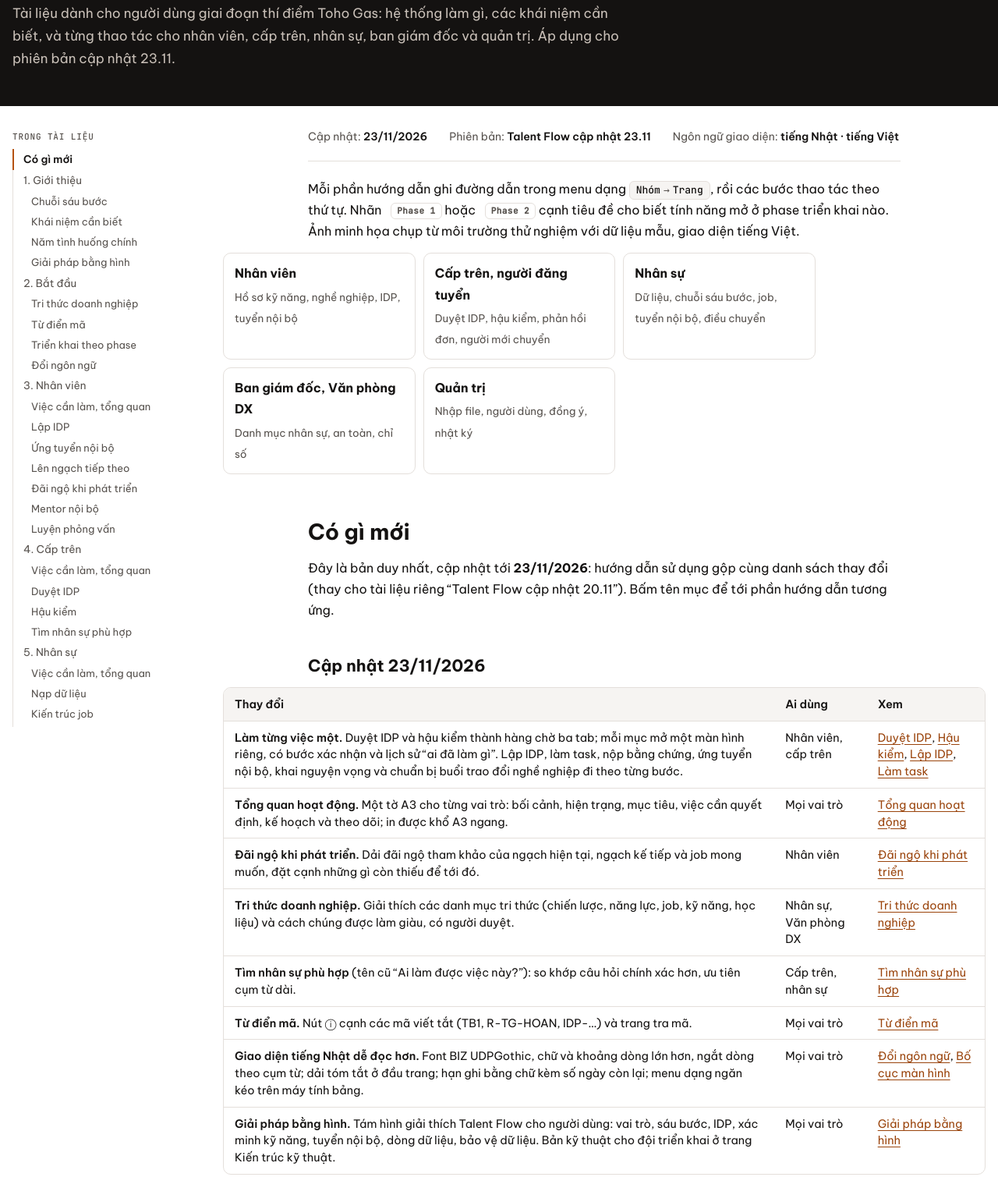
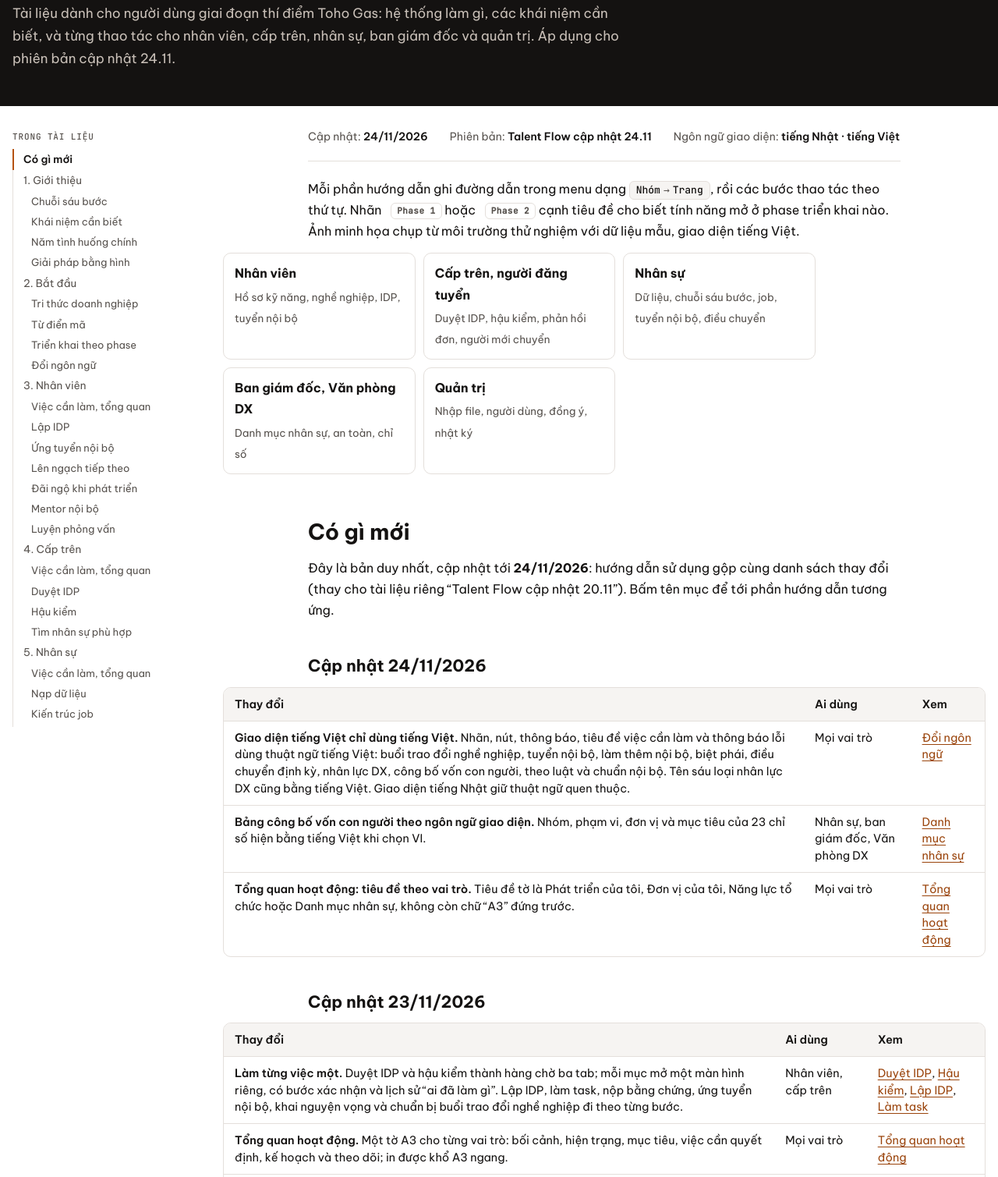
Before and after one commit to astragenxy-bit/workforce-graph-docs, a plain HTML site: page huong-dan/index.html in a window 1280 px wide. Shown: the part 206-1715 px from the top of the page at 78% size. Drawn offline with Linux system fonts and the light colour scheme.

Commit message:
docs: hướng dẫn cập nhật 24/11 — giao diện tiếng Việt thuần, bảng công bố vốn con người, tiêu đề tờ tổng quan
Co-Authored-By: Claude Opus 5.5 <noreply@anthropic.com>

```diff
--- a/huong-dan/index.html
+++ b/huong-dan/index.html
@@ -282,12 +282,12 @@ h3 .ph { position: relative; top: -2px; }
 <section class="hero" id="top"><div class="hero-in gutter">
   <div class="eyebrow">Hướng dẫn sử dụng</div>
   <h1>Giới thiệu và hướng dẫn sử dụng Talent Flow</h1>
-  <p>Tài liệu dành cho người dùng giai đoạn thí điểm Toho Gas: hệ thống làm gì, các khái niệm cần biết, và từng thao tác cho nhân viên, cấp trên, nhân sự, ban giám đốc và quản trị. Áp dụng cho phiên bản cập nhật 23.11.</p>
+  <p>Tài liệu dành cho người dùng giai đoạn thí điểm Toho Gas: hệ thống làm gì, các khái niệm cần biết, và từng thao tác cho nhân viên, cấp trên, nhân sự, ban giám đốc và quản trị. Áp dụng cho phiên bản cập nhật 24.11.</p>
 </div></section>
 
 <div class="wrap gutter">
 <article>
-  <div class="meta"><span>Cập nhật: <b>23/11/2026</b></span><span>Phiên bản: <b>Talent Flow cập nhật 23.11</b></span><span>Ngôn ngữ giao diện: <b>tiếng Nhật · tiếng Việt</b></span></div>
+  <div class="meta"><span>Cập nhật: <b>24/11/2026</b></span><span>Phiên bản: <b>Talent Flow cập nhật 24.11</b></span><span>Ngôn ngữ giao diện: <b>tiếng Nhật · tiếng Việt</b></span></div>
 
   <p>Mỗi phần hướng dẫn ghi đường dẫn trong menu dạng <span class="path">Nhóm <i>→</i> Trang</span>, rồi các bước thao tác theo thứ tự. Nhãn <span class="ph">Phase 1</span> hoặc <span class="ph">Phase 2</span> cạnh tiêu đề cho biết tính năng mở ở phase triển khai nào. Ảnh minh họa chụp từ môi trường thử nghiệm với dữ liệu mẫu, giao diện tiếng Việt.</p>
   <div class="roles" aria-label="Đi thẳng tới phần của bạn">
@@ -299,7 +299,17 @@ h3 .ph { position: relative; top: -2px; }
   </div>
 
   <h2 id="moi">Có gì mới</h2>
-  <p>Đây là bản duy nhất, cập nhật tới <b>23/11/2026</b>: hướng dẫn sử dụng gộp cùng danh sách thay đổi (thay cho tài liệu riêng “Talent Flow cập nhật 20.11”). Bấm tên mục để tới phần hướng dẫn tương ứng.</p>
+  <p>Đây là bản duy nhất, cập nhật tới <b>24/11/2026</b>: hướng dẫn sử dụng gộp cùng danh sách thay đổi (thay cho tài liệu riêng “Talent Flow cập nhật 20.11”). Bấm tên mục để tới phần hướng dẫn tương ứng.</p>
+
+  <h3 id="moi-24-11">Cập nhật 24/11/2026</h3>
+  <div class="tbl"><table>
+    <thead><tr><th>Thay đổi</th><th>Ai dùng</th><th>Xem</th></tr></thead>
+    <tbody>
+      <tr><td><strong>Giao diện tiếng Việt chỉ dùng tiếng Việt.</strong> Nhãn, nút, thông báo, tiêu đề việc cần làm và thông báo lỗi dùng thuật ngữ tiếng Việt: buổi trao đổi nghề nghiệp, tuyển nội bộ, làm thêm nội bộ, biệt phái, điều chuyển định kỳ, nhân lực DX, công bố vốn con người, theo luật và chuẩn nội bộ. Tên sáu loại nhân lực DX cũng bằng tiếng Việt. Giao diện tiếng Nhật giữ thuật ngữ quen thuộc.</td><td>Mọi vai trò</td><td><a href="#b3">Đổi ngôn ngữ</a></td></tr>
+      <tr><td><strong>Bảng công bố vốn con người theo ngôn ngữ giao diện.</strong> Nhóm, phạm vi, đơn vị và mục tiêu của 23 chỉ số hiện bằng tiếng Việt khi chọn VI.</td><td>Nhân sự, ban giám đốc, Văn phòng DX</td><td><a href="#ns7">Danh mục nhân sự</a></td></tr>
+      <tr><td><strong>Tổng quan hoạt động: tiêu đề theo vai trò.</strong> Tiêu đề tờ là Phát triển của tôi, Đơn vị của tôi, Năng lực tổ chức hoặc Danh mục nhân sự, không còn chữ “A3” đứng trước.</td><td>Mọi vai trò</td><td><a href="#b-a3">Tổng quan hoạt động</a></td></tr>
+    </tbody>
+  </table></div>
 
   <h3 id="moi-23-11">Cập nhật 23/11/2026</h3>
   <div class="tbl"><table>
@@ -553,7 +563,7 @@ h3 .ph { position: relative; top: -2px; }
   <h3 id="b-a3">Tổng quan hoạt động — một tờ A3 cho từng vai trò</h3>
   <p>Talent Flow dùng cách làm <strong>A3 của Toyota</strong>: mọi điều cần biết để quyết định nằm trên một tờ khổ A3 ngang (297×420 mm), đọc từ trái sang phải, trên xuống dưới. Cột trái là <em>hiểu</em> (bối cảnh, hiện trạng, mục tiêu, phân tích), cột phải là <em>làm và theo dõi</em> (đối sách, kế hoạch, theo dõi). Mỗi ô trả lời một câu hỏi, có nguồn số liệu, và tờ có người phụ trách và ngày.</p>
   <ul>
-    <li><strong>Trong ứng dụng:</strong> mục <span class="path">Tổng quan hoạt động</span> ở đầu menu (đường dẫn <span class="path">/a3</span>). Mỗi vai trò thấy tờ của mình: nhân viên — phát triển của tôi; cấp trên — đơn vị của tôi; nhân sự — năng lực tổ chức; ban giám đốc — danh mục nhân sự. Dải đen dưới tiêu đề là câu kết luận tính từ số liệu (ví dụ “Còn 2 kỹ năng nữa để lên ngạch kế tiếp; IDP đạt 33%”). Bấm <span class="path">Mở chi tiết</span> ở mỗi ô để làm việc ở màn hình riêng; bấm <span class="path">In khổ A3 ngang</span> để in hoặc lưu PDF.</li>
+    <li><strong>Trong ứng dụng:</strong> mục <span class="path">Tổng quan hoạt động</span> ở đầu menu (đường dẫn <span class="path">/a3</span>). Mỗi vai trò thấy tờ của mình, tên tờ là tiêu đề trang: nhân viên — <strong>Phát triển của tôi</strong>; cấp trên — <strong>Đơn vị của tôi</strong>; nhân sự — <strong>Năng lực tổ chức</strong>; ban giám đốc — <strong>Danh mục nhân sự</strong>. Dải đen dưới tiêu đề là câu kết luận tính từ số liệu (ví dụ “Còn 2 kỹ năng nữa để lên ngạch kế tiếp; IDP đạt 33%”). Bấm <span class="path">Mở chi tiết</span> ở mỗi ô để làm việc ở màn hình riêng; bấm <span class="path">In khổ A3 ngang</span> để in hoặc lưu PDF.</li>
     <li><strong>Khi giao diện tiếng Nhật</strong>, các ô mang tên quen thuộc của tờ A3 kiểu Nhật (bối cảnh, hiện trạng, mục tiêu, phân tích nguyên nhân, đối sách, kế hoạch thực hiện, theo dõi).</li>
     <li><strong>Số liệu</strong> lấy lúc mở trang, chỉ tính kỹ năng Đã xác minh; ở số tổng hợp, ô dưới 5 người được ẩn.</li>
   </ul>
@@ -658,8 +668,8 @@ h3 .ph { position: relative; top: -2px; }
   <h3 id="b3">Đổi ngôn ngữ</h3>
   <ol class="steps">
     <li>Bấm nút đổi ngôn ngữ ở góc trên bên phải: nút bên trái là tiếng Nhật, nút <span class="path">VI</span> là tiếng Việt. Lựa chọn được nhớ cho lần sau.</li>
-    <li>Nhãn, nút, thông báo và dữ liệu có bản song ngữ (tên job, mô tả job, đơn vị, kỹ năng, phát hiện) đổi ngay theo ngôn ngữ đã chọn.</li>
-    <li>Ở giao diện tiếng Việt, họ tên người Nhật hiện dạng chữ Latin (ví dụ Hattori Yuto). File xuất ra luôn giữ tên gốc.</li>
+    <li>Nhãn, nút, thông báo và dữ liệu có bản song ngữ (tên job, mô tả job, đơn vị, kỹ năng, phát hiện, chỉ số công bố vốn con người) đổi ngay theo ngôn ngữ đã chọn. Giao diện tiếng Việt dùng thuật ngữ tiếng Việt: buổi trao đổi nghề nghiệp, tuyển nội bộ, làm thêm nội bộ, biệt phái, điều chuyển định kỳ, nhân lực DX, công bố vốn con người, theo luật và chuẩn nội bộ.</li>
+    <li>Ở giao diện tiếng Việt, họ tên người Nhật hiện dạng chữ Latin (ví dụ Hattori Yuto). File xuất ra luôn giữ tên gốc. Thanh bên và ô Người phụ trách hiện tên đăng nhập (ví dụ manager.kenshin); họ tên của người dùng đó (ví dụ Yamamoto Yu) hiện ở hồ sơ và trong mạng lưới.</li>
   </ol>
   <div class="note"><p>Hệ thống không hiện câu nửa Việt nửa Nhật. Nội dung chưa có bản dịch (ví dụ ghi chú do người dùng tự nhập) được giữ nguyên như khi nhập.</p></div>
 
@@ -811,7 +821,7 @@ h3 .ph { position: relative; top: -2px; }
     <li>Đọc hộp lưu ý ở đầu trang: đây là <strong>dải tham khảo</strong> theo ngạch và job, không phải lương của bạn hay của ai khác, và không phải cam kết. Bản thử nghiệm dùng số liệu mẫu, có nhãn “Số liệu mẫu”.</li>
     <li>Ba cột <strong>Hiện tại</strong>, <strong>Ngạch kế tiếp</strong>, <strong>Job mong muốn</strong>: mỗi cột có thu nhập năm tham khảo, lương cơ bản tháng, thưởng (số tháng), phụ cấp. Thanh dải đặt trên cùng một thước để so bằng mắt; chênh lệch tính ở giữa dải.</li>
     <li>Ở cột giữa, chọn nhánh ngạch (ví dụ lộ trình chuyên gia hoặc trưởng nhóm). Dưới cột là số kỹ năng còn thiếu; đủ hết thì bạn <strong>đủ điều kiện được xét</strong> lên ngạch, quyết định vẫn qua đánh giá chính thức.</li>
-    <li>Ở cột phải, chọn job để so: nguyện vọng đã khai đứng đầu, sau đó là job cùng công ty. Đổi job cần có vị trí trống, đi qua tuyển dụng nội bộ hoặc điều chuyển định kỳ.</li>
+    <li>Ở cột phải, chọn job để so: nguyện vọng đã khai đứng đầu, sau đó là job cùng công ty. Đổi job cần có vị trí trống, đi qua tuyển nội bộ hoặc điều chuyển định kỳ.</li>
     <li>Phần <strong>Biến dải tham khảo thành kế hoạch</strong>: kỹ năng còn thiếu → việc trong IDP → đủ điều kiện được xét → đánh giá chính thức. Bấm <span class="path">Lập kế hoạch phát triển</span> (hoặc mở IDP đang chạy) và <span class="path">Tìm mentor nội bộ</span>.</li>
     <li>Cuối trang: chứng chỉ có phụ cấp liên quan tới kỹ năng bạn còn thiếu, và bảng phúc lợi theo ba cột.</li>
   </ol>
@@ -986,7 +996,7 @@ h3 .ph { position: relative; top: -2px; }
   <figure><img src="img/plans.jpg" alt="Trang kế hoạch hành động dạng các cột trạng thái" loading="lazy" width="1690" height="1056"><figcaption>Kế hoạch hành động theo trạng thái.</figcaption></figure>
 
   <h3 id="ns7"><span class="n">7</span>Danh mục nhân sự và công bố vốn con người<span class="ph">Phase 2</span></h3>
-  <p>Đường dẫn: <span class="path">Tổ chức <i>→</i> Nhân lực <i>→</i> Danh mục nhân sự</span>. Tab <strong>Cung – cầu</strong> theo job, công ty, giai đoạn và kịch bản; <strong>Nhân lực DX</strong> đếm theo kỹ năng thực; <strong>Công bố vốn con người</strong> có 23 chỉ số xuất ra file; <strong>Nhu cầu</strong> để nhập nhu cầu nhân lực.</p>
+  <p>Đường dẫn: <span class="path">Tổ chức <i>→</i> Nhân lực <i>→</i> Danh mục nhân sự</span>. Tab <strong>Cung – cầu</strong> theo job, công ty, giai đoạn và kịch bản; <strong>Nhân lực DX</strong> đếm theo kỹ năng thực; <strong>Công bố vốn con người</strong> có 23 chỉ số, nhóm, phạm vi, đơn vị và mục tiêu hiện theo ngôn ngữ giao diện, xuất ra file Excel hoặc CSV; <strong>Nhu cầu</strong> để nhập nhu cầu nhân lực.</p>
   <figure><img src="img/portfolio.jpg" alt="Bảng cung – cầu theo job" loading="lazy" width="1690" height="1056"><figcaption>Cung – cầu theo job.</figcaption></figure>
 
   <h3 id="ns8"><span class="n">8</span>An toàn và kế thừa<span class="ph">Phase 1</span></h3>
```
Also changed, not shown: index.html (+3 -3 lines), huong-dan/img/a3_cap_tren.jpg, huong-dan/img/a3_nhan_vien.jpg, 1 other file.
